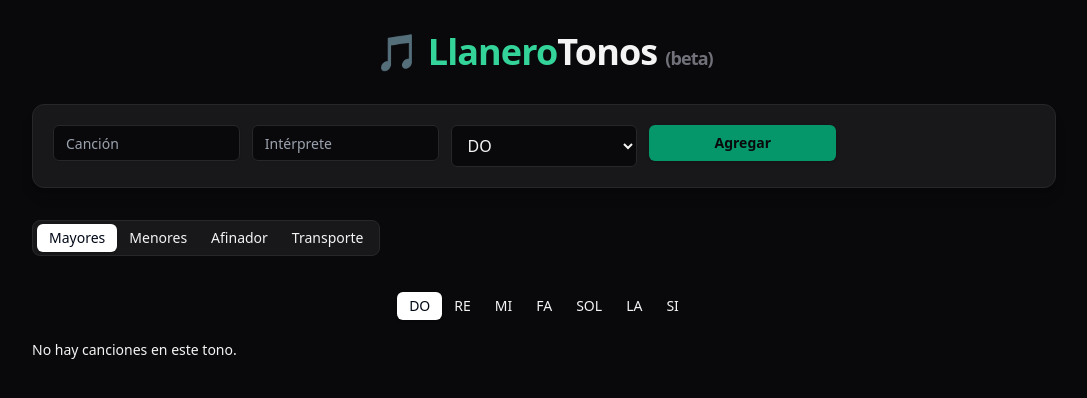
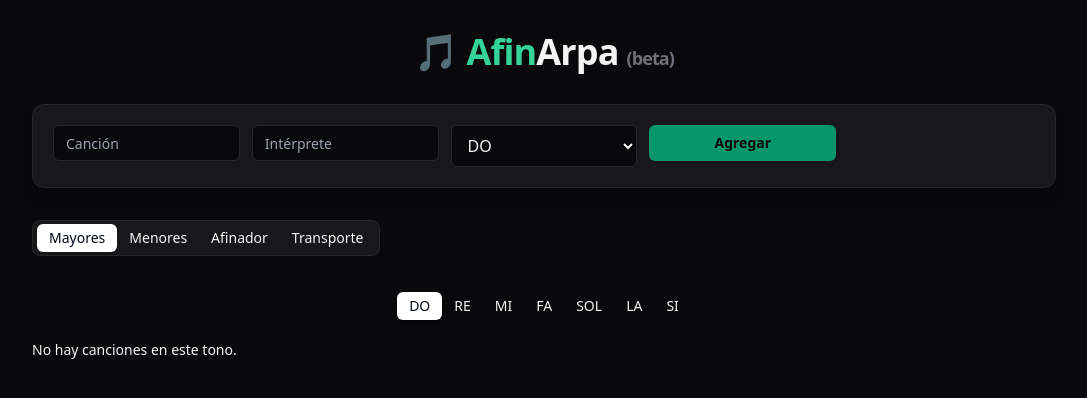
Before and after one commit to bohaz/llanero-tonos, a React (Vite) app: page / in a window 1280 px wide. Shown: the top 398 px of the page, without its empty margins (96-1183 px from the left). Built offline with nearby package versions, Linux system fonts and the light colour scheme.

Commit message:
Name update

```diff
--- a/src/pages/LlaneroTonosApp.jsx
+++ b/src/pages/LlaneroTonosApp.jsx
@@ -38,7 +38,7 @@
           animate={{ opacity: 1, y: 0 }}
           className="text-4xl font-bold text-center mb-8 tracking-tight"
         >
-          🎵 <span className="text-emerald-400">Llanero</span>Tonos
+          🎵 <span className="text-emerald-400">Afin</span>Arpa
           <span className="text-zinc-500 text-lg ml-2">(beta)</span>
         </motion.h1>
 
```
